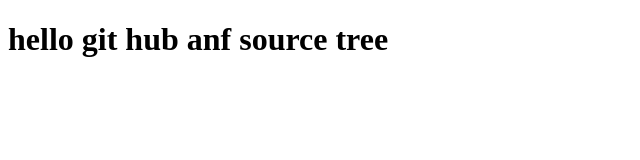
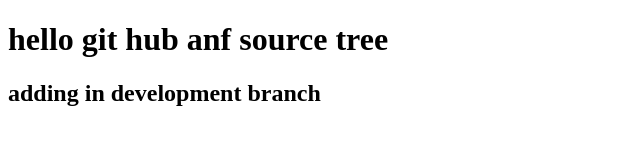
Before and after one commit to Manash1904/Test, a plain HTML site: page index.html in a window 1280 px wide. Shown: the whole page, without its empty margins (0-640 px from the left). Drawn offline with Linux system fonts and the light colour scheme.

Commit message:
added in development branch in index.html

```diff
--- a/index.html
+++ b/index.html
@@ -8,5 +8,6 @@
 </head>
 <body>
     <h1>hello git hub anf source tree</h1>
+    <h2> adding in development branch </h2>
 </body>
 </html>
```
